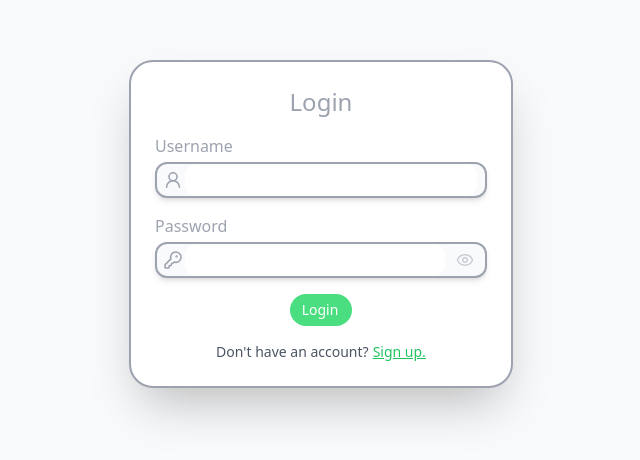
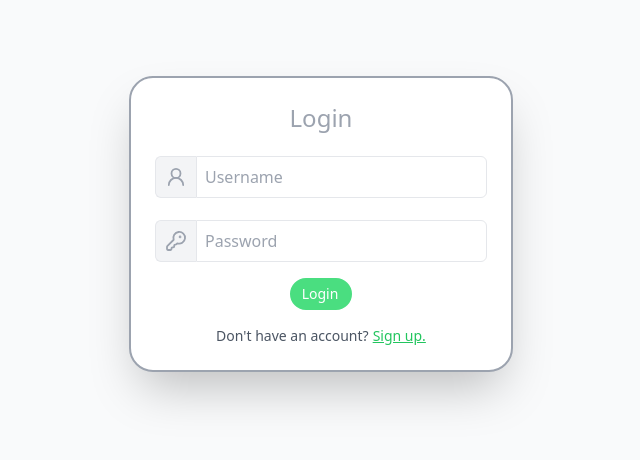
Before and after one commit to gustaaragao/rick-and-morty-app, a Vue app: page /login in a window 1280 px wide. Shown: the part 176-636 px from the top of the page, without its empty margins (319-959 px from the left). Built offline with nearby package versions, Linux system fonts and the light colour scheme.

Commit message:
refact: BaseInput

```diff
--- a/src/components/inputs/text/BaseInput.vue
+++ b/src/components/inputs/text/BaseInput.vue
@@ -1,185 +1,62 @@
 <template>
-  <div class="w-full " :class="props.error || localError ? 'animate-shake-r' : ''">
-    <div v-if="props.label">
-      <label class="text-md" :class="inputIsFocused ? 'text-purple-400' : 'text-gray-400'">
-        {{ props.label }}
+  <div class="flex flex-col w-full">
+    <!-- begin: Header -->
+    <label class="text-dark-blue-950 font-medium pb-1.5">
+      <slot name="header"></slot>
     </label>
-    </div>
-    <!--begin: container Base Input -->
+    <!-- end: Header -->
+    <!-- begin: Input -->
+    <div class="flex">
+      <!-- begin: Icon -->
       <div
-        class="border-2 rounded-xl flex shadow-md mt-1"
-        :class="[inputIsFocused ? 'border-purple-400' : 'border-gray-400', props.disabled ? 'bg-gray-100' : 'bg-gray-50']"
+          v-if="hasIcon()"
+          class="flex items-center justify-center px-2 bg-gray-100
+                 border-l border-y border-gray-200 rounded-l-md"
       >
-      <!--begin: Icon-->
-      <div v-if="$slots.icon" class="flex items-center justify-center pl-1">
-        <i class="scale-[0.8]"
-           :class="inputIsFocused ? 'text-purple-400' : 'text-gray-400'"
-        >
+        <i class="text-gray-400 scale-[0.9]">
           <slot name="icon"></slot>
         </i>
       </div>
-      <!--end: Icon-->
-      <!-- begin: Placeholder -->
-      <div v-if="props.placeholder"
-           class="absolute z-0 opacity-65 pt-1 select-none"
-           :class="$slots.icon ? 'pl-9' : 'pl-3'"
-      >
-        <span v-show="showPlaceholder"
-              :class="inputIsFocused ? 'text-purple-400' : 'text-gray-400'"
-        >
-          {{ props.placeholder }}
-        </span>
-      </div>
-      <!-- end: Placeholder -->
-      <!-- begin: Input -->
-      <input :type="inputType"
+      <!-- end: Icon -->
+      <input
+        type="text"
+        :class="hasIcon() ? 'rounded-r-md' : 'rounded-md'"
+        :value="modelValue"
+        class="py-2 pl-2 focus:outline-none w-full disabled:cursor-not-allowed
+               border border-gray-200 text-dark-blue-950"
         :disabled="props.disabled"
-             class="w-full rounded-xl focus:outline-none pl-2 mr-2 py-1 bg-transparent z-10 disabled:cursor-not-allowed"
-             :class="inputIsFocused ? 'text-purple-400' : 'text-gray-400'"
-             v-model="inputValue"
-             @focus="inputIsFocused = true"
-             @blur="
-              (event) => {
-                inputIsFocused = false
-                validateInput(event)
-              }"
-             @input="
-              (event) => {
+        :placeholder="props.placeholder"
+        @input="(event)=>{
           emit('update:model-value', event.target.value)
-                hidePlaceholder()
-              }"
-     />
-      <!-- end: Input -->
-      <!-- begin: Toggle Password Visibility -->
-      <div v-if="props.type === 'password'"
-           class="flex items-center justify-end mr-2 cursor-pointer scale-[0.75] opacity-50"
-           :class="inputIsFocused ? 'text-purple-400' : 'text-gray-400'"
-           @click="() => {
-            showPasswordBoolean = !showPasswordBoolean
-            showPassword()
-            inputIsFocused = !inputIsFocused
         }"
       >
-        <i v-show="!showPasswordBoolean">
-          <Eye />
-        </i>
-        <i v-show="showPasswordBoolean">
-          <EyeOff />
-        </i>
     </div>
-      <!-- end: Toggle Password Visibility -->
-    </div>
-    <!--end: container Base Input -->
-    <!-- begin: Error Message -->
-    <div v-show="localError">
-      <div class="flex flex-row items-center text-xs text-red-500 pt-1 gap-0.5">
-        <i class="scale-[0.60]">
-          <CircleAlert />
-        </i>
-        <span> {{ localError }} </span>
-      </div>
-    </div>
-    <!-- end: Error Message -->
+    <!-- end: Input -->
   </div>
 </template>
 
 <script setup>
-import { ref, watch } from 'vue'
-import { Eye, EyeOff, CircleAlert } from 'lucide-vue-next'
+import {useSlots } from 'vue';
 
 const props = defineProps({
-  type: {
-    type: String,
-    default: 'text'
-  },
-  label: {
-    type: String,
-    default: ''
+  modelValue: {
+    type: [String, Number],
+    default: '',
   },
   placeholder: {
     type: String,
-    default: ''
+    default: '',
   },
   disabled: {
     type: Boolean,
-  },
-  error: {
-    type: Boolean,
-    default: false
-  },
-  validationParameters: {
-    type: Object,
-    default: () => {
-      return {
-        pattern: '',
-        minLength: null,
-        maxLength: null,
-        patternErrorMessage: '',
-        maxLengthErrorMessage: '',
-        minLengthErrorMessage: '',
-        lengthErrorMessage: '',
-      }
-    }
+    default: false,
   },
 })
+const emit = defineEmits(['update:model-value'])
 
-const emit = defineEmits(['update:model-value', 'validate:input'])
+const hasIcon = () => {
+  const slots = useSlots();
 
-const inputValue = ref('')
-const inputType = ref(props.type)
-
-const showPlaceholder = ref(true)
-const showPasswordBoolean = ref(false)
-
-const inputIsFocused = ref(false)
-
-let localError = ref('')
-
-const validateInput = (event) => {
-  // Parâmetros de Validação
-  const patternRegex = props.validationParameters.pattern
-  const maxLength = props.validationParameters.maxLength
-  const minLength = props.validationParameters.minLength
-
-  // Mensagens de Erro específicas
-  const patternErrorMessage = props.validationParameters.patternErrorMessage
-  const minLengthErrorMessage = props.validationParameters.minLengthErrorMessage
-  const maxLengthErrorMessage = props.validationParameters.maxLengthErrorMessage
-  const lengthErrorMessage = props.validationParameters.lengthErrorMessage
-
-  const isPatternValid = patternRegex ? !!event.target.value.match(patternRegex) : true
-
-  const isMaxLengthValid = maxLength ? event.target.value.length <= maxLength : true
-  const isMinLengthValid = minLength ? event.target.value.length >= minLength : true
-
-  const isLengthValid = isMaxLengthValid && isMinLengthValid
-
-  if (!isPatternValid) {
-    localError.value = patternErrorMessage ? patternErrorMessage : `The ${props.type} is not valid.`
-  } else if (!isLengthValid) {
-    if (!maxLength) {
-      localError.value = maxLengthErrorMessage ? maxLengthErrorMessage : `The input must be at least ${minLength} character(s) long.`
-    } else if (!minLength) {
-      localError.value = minLengthErrorMessage ? minLengthErrorMessage : `The input must have a maximum of ${maxLength} character(s).`
-    } else {
-      localError.value = lengthErrorMessage ? lengthErrorMessage : `The input must be between ${minLength} and ${maxLength} characters long.`
-    }
-  } else {
-    localError.value = ''
-  }
-
-  emit('validate:input', isPatternValid && isLengthValid)
-}
-
-const hidePlaceholder = () => {
-  showPlaceholder.value = inputValue.value.trim() === ''
-}
-
-const showPassword = () => {
-  if (inputType.value === 'password') {
-    inputType.value = 'text'
-  } else {
-    inputType.value = 'password'
-  }
+  return !!slots['icon'];
 }
 </script>
--- a/src/components/table/handler/SearchTable.vue
+++ b/src/components/table/handler/SearchTable.vue
@@ -2,9 +2,9 @@
   <div class="w-full flex justify-between align-middle items-center px-6 py-4 text-sm bg-gray-50">
     <!-- begin: Search Input -->
     <BaseInput
-        class="w-full"
         :disabled="selectedSearchOption === ''"
-        v-model="searchValue"
+        :model-value="searchValue"
+        @update:model-value="(value) => { searchValue = value }"
     >
       <template #icon>
         <Search />
@@ -80,5 +80,4 @@ const clearSearch = () => {
   searchValue.value = ''
   selectedSearchOption.value = ''
 }
-
 </script>
--- a/src/router/index.js
+++ b/src/router/index.js
@@ -6,6 +6,7 @@ import ProfileView from '@/views/ProfileView.vue'
 import CharactersView from '@/views/CharactersView.vue'
 import LocationsView from '@/views/LocationsView.vue'
 import EpisodesView from '@/views/EpisodesView.vue'
+import TestView from '@/views/TestView.vue'
 
 const router = createRouter({
   history: createWebHistory(import.meta.env.BASE_URL),
@@ -45,6 +46,11 @@ const router = createRouter({
       name: 'ProfileView',
       component: ProfileView
     },
+    {
+      path: '/test',
+      name: 'TestView',
+      component: TestView
+    },
   ]
 })
 
--- /dev/null
+++ b/src/views/TestView.vue
@@ -0,0 +1,22 @@
+<template>
+  <div class="px-96 pt-32">
+    <Table
+      :columns="['a', 'b']"
+      :data="[{'a': 'gustavo', 'b': 'henrique'}, {'a': 'aragao', 'b': 'silva'}]"
+    >
+      <template #search>
+        <SearchTable
+          :search-options="['a', 'b']"
+          @send:search-object="(obj) => console.log(obj)"
+        />
+      </template>
+    </Table>
+  </div>
+</template>
+
+<script setup>
+import Table from '@/components/table/Table.vue';
+import SearchTable from '@/components/table/handler/SearchTable.vue';
+
+
+</script>
```
Lines whose indentation alone changed are shown as unchanged.
